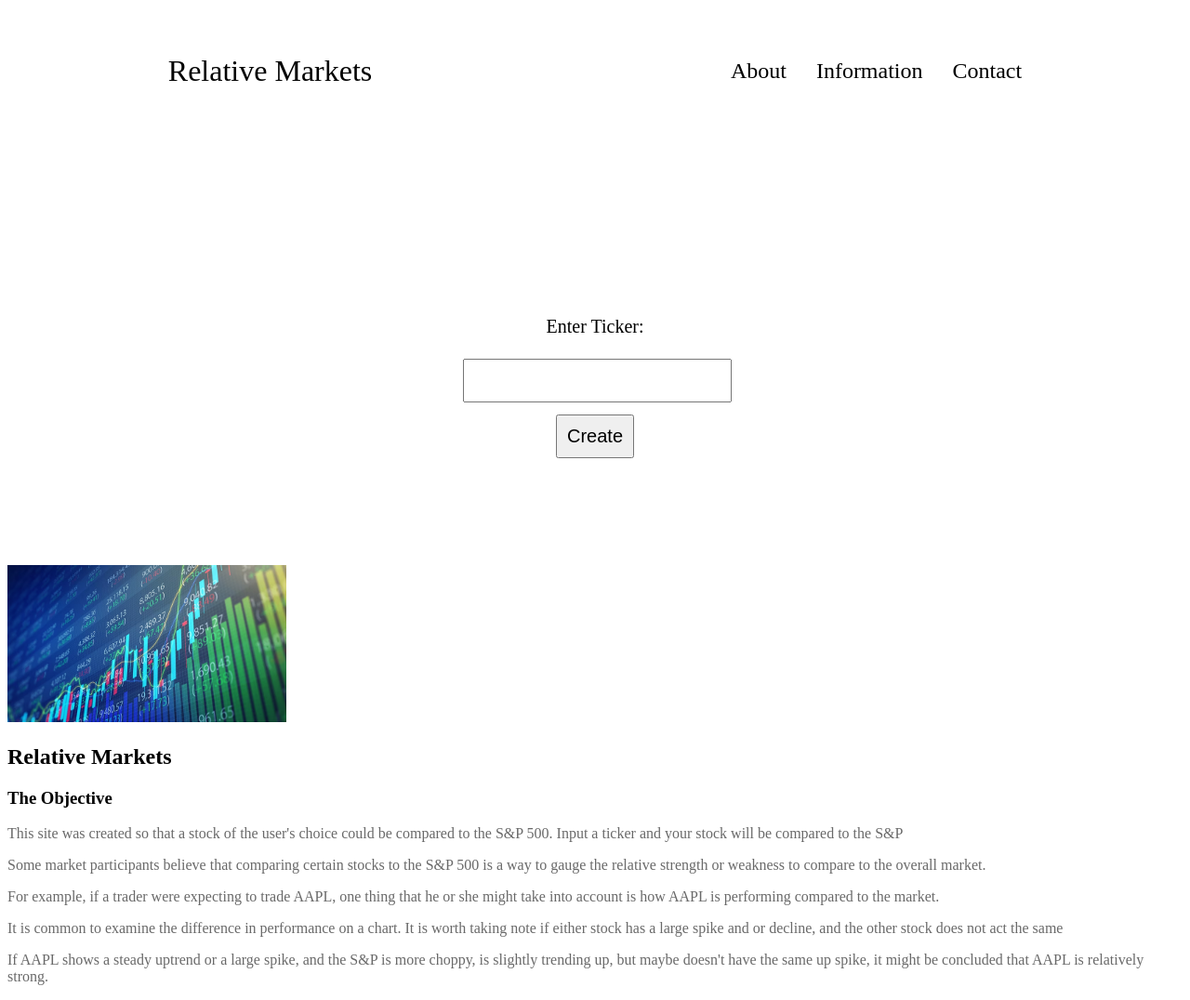
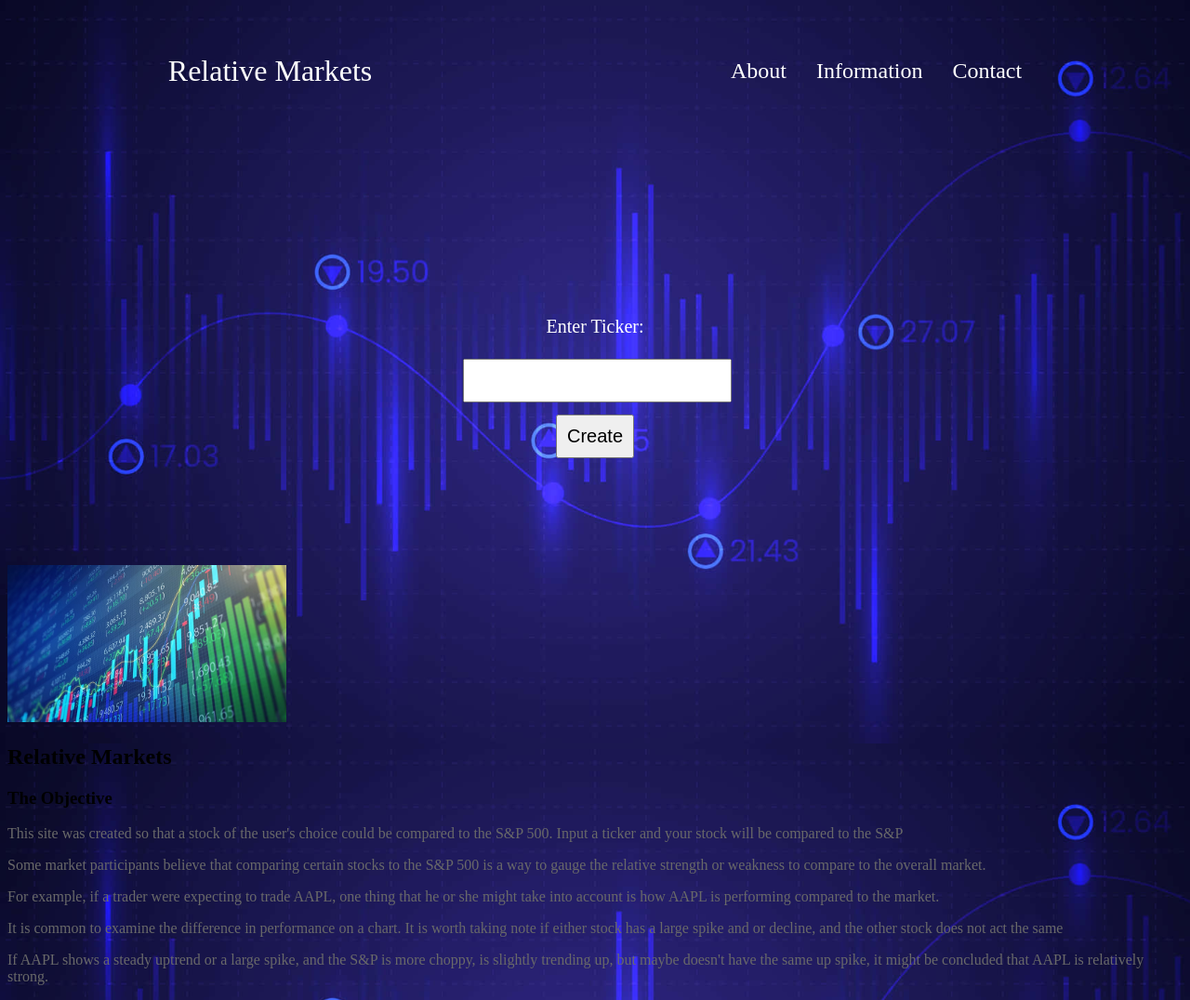
Before and after one commit to AirFryedCoffee/mystocksite, a Django app: page /stocks/ in a window 1280 px wide. Shown: the whole page at 93% size. Run offline with Django 3.2, Linux system fonts and the light colour scheme; data that the repository does not hold is empty.

Commit message:
Image Edits
CSS Enhancements, as well as additional images.

```diff
--- a/static/styles.css
+++ b/static/styles.css
@@ -3,6 +3,10 @@
 
 body {
     font-family: 'Poppins' sans-serif;
+    background-image: url('./smback.jpeg');
+    background-size: cover;
+    background-position: center;
+    background-attachment: fixed;
 }
 
 html {
@@ -35,7 +39,7 @@ marquee {
 }
 
 a {
-    color: black;
+    color: white;
     text-decoration: none;
 }
 
@@ -59,10 +63,12 @@ a:hover {
     margin-right: 15px;
     display: inline-block;
     font-size: 20px;
+    color: white;
 }
 
 .logo {
     font-size: 2rem;
+    color: white;
 }
 
 #ticker-entry {
@@ -99,3 +105,7 @@ a:hover {
     max-width: 300px;
     margin-right: 20px;
 }
+
+label {
+    color: white;
+}
```
Also changed, not shown: static/smback.jpeg (added).
